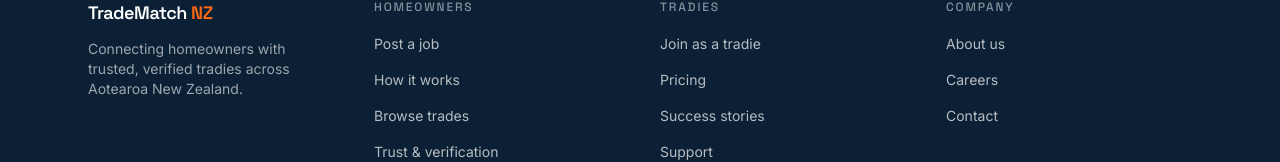
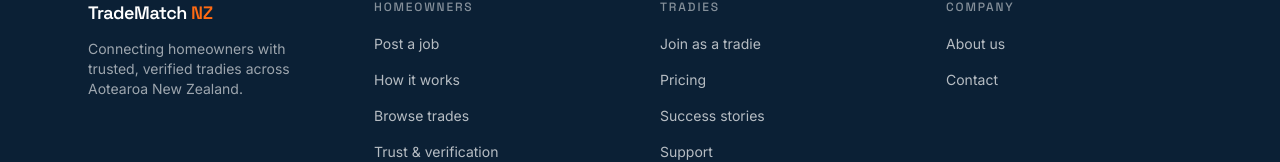
Before and after one commit to boweboi/beau-richards, a Next.js app: page / in a window 1280 px wide. Shown: the part 1926-2088 px from the top of the page. Built offline with nearby package versions, Linux system fonts and the light colour scheme; no server answers.

Commit message:
Remove "Careers" link from the footer's Company column
/careers itself is untouched and still reachable by direct URL — just
removing the footer link to it.

```diff
--- a/src/components/Footer.tsx
+++ b/src/components/Footer.tsx
@@ -24,7 +24,6 @@ const columns = [
     title: "Company",
     links: [
       { label: "About us", href: "/about" },
-      { label: "Careers", href: "/careers" },
       { label: "Contact", href: "/contact" },
     ],
   },
```
